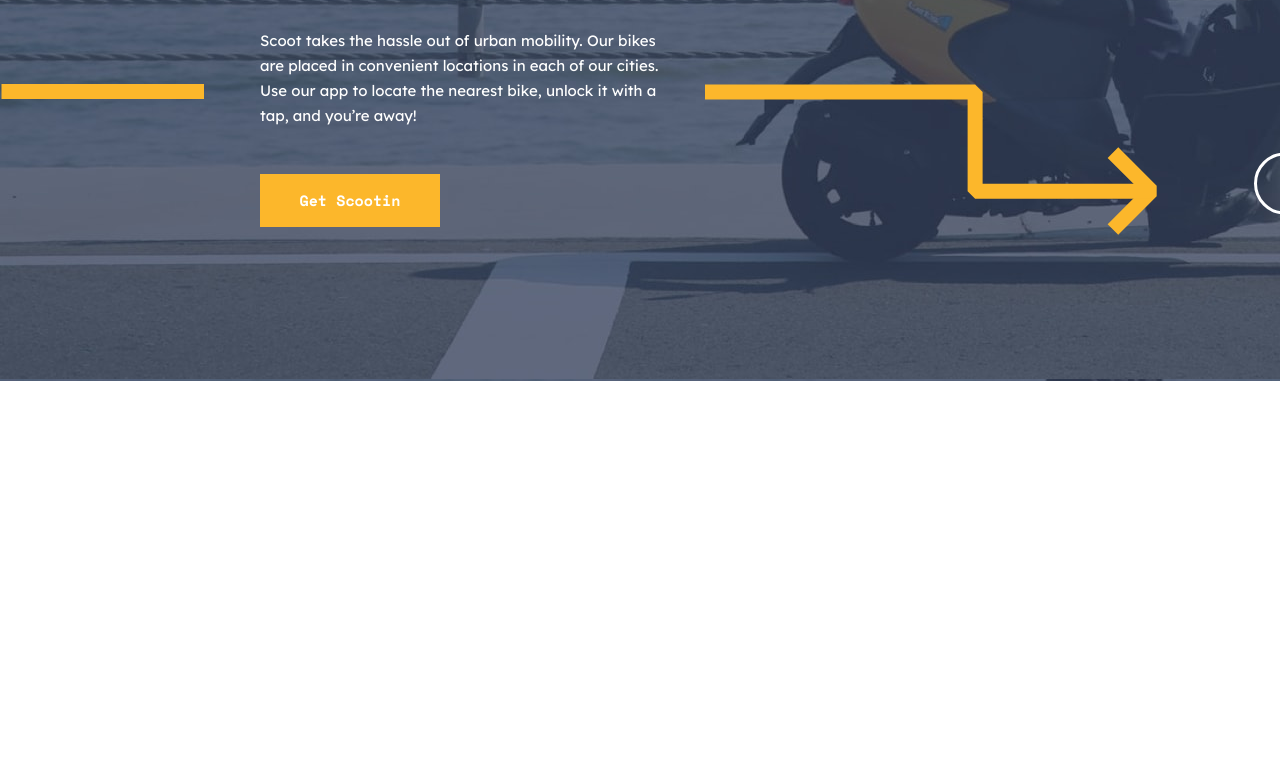
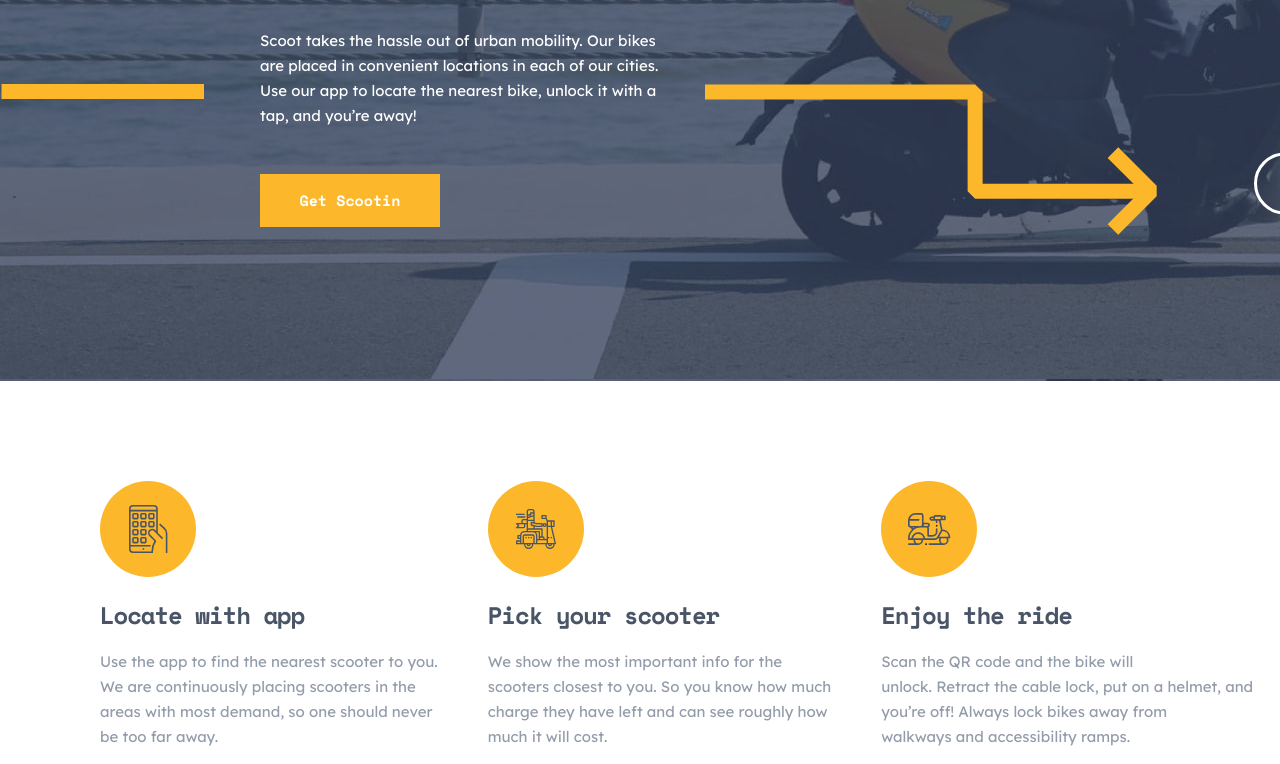
Before and after one commit to shaunvan119/scoot-webpage, a React (Create React App) app: page / in a window 1280 px wide. Shown: the part 367-1131 px from the top of the page. Before the commit the page ends 800 px from the top, so only its background shows below. Built offline with nearby package versions, Linux system fonts and the light colour scheme.

Commit message:
mid body component

```diff
--- /dev/null
+++ b/src/components/MidBodyHome.js
@@ -0,0 +1,50 @@
+import locate from "../assets/icons/locate.svg"
+import ride from "../assets/icons/ride.svg"
+import scootericon from "../assets/icons/scooter.svg"
+
+
+function MidBodyHome() {
+
+    return (
+
+        <div className="mid-body-home-container">
+
+            <div className="mid-body-one">
+                <div className="locate-app">
+                    <img src={locate} alt="line" className="locate" />
+                    <h2 className="mid-body-h2">Locate with app</h2>
+                    <p className="mid-body-p">Use the app to find the nearest scooter to you.<br/>
+                     We are continuously placing scooters in the<br/>
+                      areas with most demand, so one should never<br/>
+                      be too far away. </p>
+                </div>
+
+            </div>
+            <div className="mid-body-two">
+                <div className="pick-scoot">
+                    <img src={ride} alt="line" className="ride" />
+                    <h2 className="mid-body-h2">Pick your scooter</h2>
+                    <p className="mid-body-p">We show the most important info for the<br/>
+                    scooters closest to you. So you know how much<br/>
+                     charge they have left and can see roughly how<br/>
+                      much it will cost.</p>
+                </div>
+
+            </div>
+            <div className="mid-body-three">
+                <div className="enjoy-ride">
+                    <img src={scootericon} alt="line" className="scooter-icon" />
+                    <h2 className="mid-body-h2">Enjoy the ride</h2>
+                    <p className="mid-body-p">Scan the QR code and the bike will<br/>
+                    unlock. Retract the cable lock, put on a helmet, and <br/>
+                     you’re off! Always lock bikes away from<br/>
+                     walkways and accessibility ramps.</p>
+                </div>
+            </div>
+        </div>
+
+
+    )
+}
+
+export default MidBodyHome
--- a/src/index.css
+++ b/src/index.css
@@ -127,7 +127,24 @@
 }
 
 
-/*typography*/
+/* Layout home page desktop mid body home*/
+
+
+.mid-body-home-container {
+  display: flex;
+  margin-top: 100px;
+}
+
+.locate-app, .mid-body-two {
+  margin-right: 50px;
+}
+
+.locate-app {
+  margin-left: 100px;
+}
+
+
+/*typography top section top home*/
 
 
 .scooter-sharing-heading {
@@ -148,5 +165,27 @@
   line-height: 25px;
   letter-spacing: 0px;
   color: #FFFFFF;
+}
 
+
+
+
+/*typography top mid body*/
+
+.mid-body-h2 {
+  font-family: Space Mono;
+  font-size: 24px;
+  font-weight: 700;
+  line-height: 28px;
+  letter-spacing: -1.0714285373687744px;
+  color:#495567;
 }
+
+.mid-body-p {
+  font-family: Lexend Deca;
+  font-size: 15px;
+  font-weight: 400;
+  line-height: 25px;
+  letter-spacing: 0px;
+  color: #939CAA;
+}
--- a/src/pages/Home.js
+++ b/src/pages/Home.js
@@ -1,5 +1,6 @@
 import Header from "../components/Header"
 import TopSectionHome from "../components/TopSectionHome"
+import MidBodyHome from "../components/MidBodyHome"
 
 
 function Home() {
@@ -8,6 +9,7 @@
         <div className="home-page">
         <Header/>
         <TopSectionHome/>
+        <MidBodyHome/>
 
 
 
```
